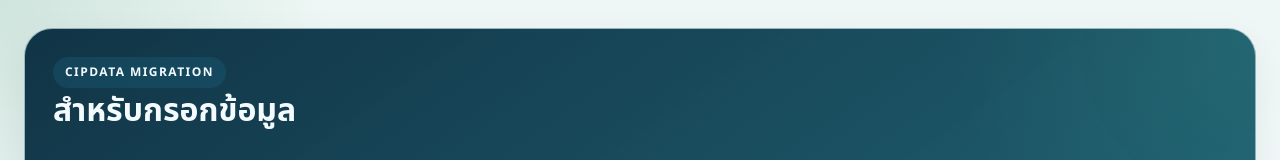
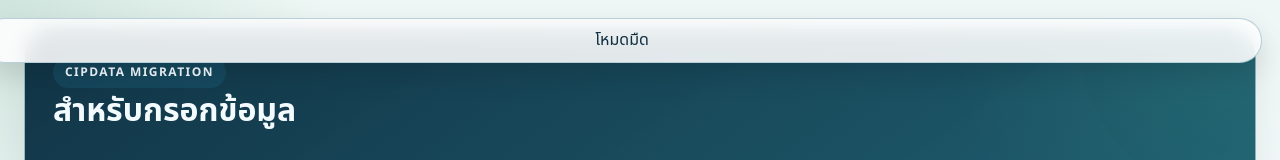
Before and after one commit to AKCD1998/sc-cipdata-lookup-web, a React (Vite) app: page /reports in a window 1280 px wide. Shown: the top 160 px of the page. Built offline with nearby package versions, Linux system fonts and the light colour scheme; no server answers.

Commit message:
feat: implement theme toggle functionality and enhance CSS variable usage for dark mode support

```diff
--- a/src/components/CipdataShell.jsx
+++ b/src/components/CipdataShell.jsx
@@ -1,3 +1,4 @@
+import { useEffect, useState } from "react";
 import { NavLink, useLocation } from "react-router-dom";
 
 const navItems = [
@@ -23,12 +24,35 @@ export function CipdataNav() {
   );
 }
 
+function getInitialTheme() {
+  if (typeof window === "undefined") return "light";
+  const saved = window.localStorage.getItem("cipdata.theme");
+  if (saved === "light" || saved === "dark") return saved;
+  return window.matchMedia("(prefers-color-scheme: dark)").matches ? "dark" : "light";
+}
+
 export default function CipdataShell({ children }) {
   const location = useLocation();
   const showHero = location.pathname !== "/lookup";
+  const [theme, setTheme] = useState(getInitialTheme);
+
+  useEffect(() => {
+    document.documentElement.dataset.theme = theme;
+    window.localStorage.setItem("cipdata.theme", theme);
+  }, [theme]);
 
   return (
     <div className="app-shell">
+      <button
+        type="button"
+        className="theme-toggle"
+        onClick={() => setTheme((current) => (current === "dark" ? "light" : "dark"))}
+        aria-label={theme === "dark" ? "สลับเป็นโหมดสว่าง" : "สลับเป็นโหมดมืด"}
+        title={theme === "dark" ? "สลับเป็นโหมดสว่าง" : "สลับเป็นโหมดมืด"}
+      >
+        {theme === "dark" ? "โหมดสว่าง" : "โหมดมืด"}
+      </button>
+
       {showHero ? (
         <header className="hero-card">
           <div className="hero-copy">
--- a/src/styles.css
+++ b/src/styles.css
@@ -1,11 +1,108 @@
 :root {
   font-family: "Noto Sans Thai", "Segoe UI", sans-serif;
-  color: #103041;
-  background:
+  color: var(--text-main);
+  line-height: 1.45;
+  color-scheme: light;
+  --text-main: #103041;
+  --text-muted: #6a8695;
+  --text-soft: #315468;
+  --page-bg:
     radial-gradient(circle at top left, rgba(64, 145, 108, 0.18), transparent 22%),
     linear-gradient(180deg, #eef7f5 0%, #f9fbfd 55%, #edf4f8 100%);
-  line-height: 1.45;
-  color-scheme: light;
+  --button-start: #0e7d63;
+  --button-end: #135f8a;
+  --button-text: #ffffff;
+  --ghost-bg: #eaf2f5;
+  --ghost-text: #24506a;
+  --input-bg: rgba(255, 255, 255, 0.96);
+  --input-border: #bdd0d8;
+  --input-text: #103041;
+  --surface-bg: rgba(255, 255, 255, 0.92);
+  --surface-border: rgba(182, 206, 217, 0.8);
+  --surface-shadow: 0 16px 40px rgba(11, 42, 60, 0.08);
+  --hero-text: #f4fbff;
+  --hero-bg:
+    radial-gradient(circle at top right, rgba(78, 193, 164, 0.14), transparent 24%),
+    linear-gradient(145deg, rgba(12, 48, 66, 0.98) 0%, rgba(22, 89, 107, 0.96) 100%);
+  --eyebrow-bg: rgba(29, 114, 145, 0.25);
+  --nav-pill-bg: rgba(241, 250, 252, 0.12);
+  --nav-pill-text: #effcff;
+  --nav-pill-border: rgba(210, 242, 247, 0.18);
+  --nav-pill-active-bg: #f1fbf9;
+  --nav-pill-active-text: #0c3a4f;
+  --card-bg: #fbfeff;
+  --card-border: #d7e5eb;
+  --table-bg: #ffffff;
+  --table-head-bg: #f2f8fa;
+  --table-head-text: #285167;
+  --table-row-border: #edf3f6;
+  --table-row-hover: #fbfeff;
+  --pill-green-bg: #ebf7ef;
+  --pill-green-text: #1f6a42;
+  --pill-warn-bg: #fff5e8;
+  --pill-warn-text: #8b5414;
+  --modal-backdrop: rgba(5, 20, 30, 0.48);
+  --legacy-head-bg: #0f4c5c;
+  --legacy-head-text: #ffffff;
+  --legacy-purple: #6b21a8;
+  --legacy-label-bg: #f6f7fb;
+  --legacy-box-bg: #fafafa;
+  --legacy-table-border: #cad3df;
+  --theme-toggle-bg: rgba(255, 255, 255, 0.88);
+  --theme-toggle-border: rgba(182, 206, 217, 0.95);
+  --theme-toggle-text: #103041;
+}
+
+:root[data-theme="dark"] {
+  color-scheme: dark;
+  --text-main: #e7f0fb;
+  --text-muted: #9eb4c4;
+  --text-soft: #bfd0db;
+  --page-bg:
+    radial-gradient(circle at top left, rgba(51, 133, 104, 0.18), transparent 22%),
+    linear-gradient(180deg, #08121a 0%, #0b1620 55%, #0f1f2b 100%);
+  --button-start: #1ea672;
+  --button-end: #1d7fb0;
+  --button-text: #f7fbff;
+  --ghost-bg: #153040;
+  --ghost-text: #d3e6f2;
+  --input-bg: rgba(10, 24, 34, 0.96);
+  --input-border: #2a4558;
+  --input-text: #e7f0fb;
+  --surface-bg: rgba(12, 24, 34, 0.92);
+  --surface-border: rgba(49, 75, 92, 0.9);
+  --surface-shadow: 0 18px 42px rgba(0, 0, 0, 0.34);
+  --hero-text: #f4fbff;
+  --hero-bg:
+    radial-gradient(circle at top right, rgba(70, 179, 144, 0.16), transparent 24%),
+    linear-gradient(145deg, rgba(5, 23, 34, 0.98) 0%, rgba(12, 64, 81, 0.96) 100%);
+  --eyebrow-bg: rgba(74, 152, 182, 0.22);
+  --nav-pill-bg: rgba(241, 250, 252, 0.08);
+  --nav-pill-text: #edf9ff;
+  --nav-pill-border: rgba(210, 242, 247, 0.14);
+  --nav-pill-active-bg: #dff6ef;
+  --nav-pill-active-text: #0d3547;
+  --card-bg: #101f2b;
+  --card-border: #284051;
+  --table-bg: #0f1d28;
+  --table-head-bg: #173142;
+  --table-head-text: #e2f3fb;
+  --table-row-border: #233747;
+  --table-row-hover: #142635;
+  --pill-green-bg: #173a2a;
+  --pill-green-text: #98ebbe;
+  --pill-warn-bg: #3b2a12;
+  --pill-warn-text: #ffd59c;
+  --modal-backdrop: rgba(1, 7, 11, 0.72);
+  --legacy-head-bg: #10394a;
+  --legacy-head-text: #f5fbff;
+  --legacy-purple: #7f2bd0;
+  --legacy-label-bg: #122432;
+  --legacy-box-bg: #0d1a24;
+  --legacy-table-border: #294152;
+  --theme-toggle-bg: rgba(13, 28, 39, 0.92);
+  --theme-toggle-border: rgba(50, 74, 90, 0.95);
+  --theme-toggle-text: #e7f0fb;
 }
 
 * {
@@ -20,10 +117,9 @@ body,
 
 body {
   margin: 0;
-  background:
-    radial-gradient(circle at top left, rgba(64, 145, 108, 0.18), transparent 22%),
-    linear-gradient(180deg, #eef7f5 0%, #f9fbfd 55%, #edf4f8 100%);
+  background: var(--page-bg);
   overflow-x: hidden;
+  color: var(--text-main);
 }
 
 body,
@@ -46,8 +142,8 @@ button,
 .button-link {
   border: 0;
   padding: 10px 16px;
-  background: linear-gradient(135deg, #0e7d63 0%, #135f8a 100%);
-  color: #ffffff;
+  background: linear-gradient(135deg, var(--button-start) 0%, var(--button-end) 100%);
+  color: var(--button-text);
   cursor: pointer;
   text-decoration: none;
   transition:
@@ -71,8 +167,8 @@ button:disabled {
 
 button.ghost,
 .button-link.ghost {
-  background: #eaf2f5;
-  color: #24506a;
+  background: var(--ghost-bg);
+  color: var(--ghost-text);
 }
 
 button.small {
@@ -84,16 +180,16 @@ input,
 select,
 textarea {
   width: 100%;
-  border: 1px solid #bdd0d8;
+  border: 1px solid var(--input-border);
   padding: 11px 12px;
-  background: rgba(255, 255, 255, 0.96);
-  color: #103041;
+  background: var(--input-bg);
+  color: var(--input-text);
 }
 
 label {
   display: grid;
   gap: 8px;
-  color: #315468;
+  color: var(--text-soft);
   font-size: 14px;
 }
 
@@ -127,9 +223,9 @@ label {
 .panel,
 .notice,
 .modal-card {
-  background: rgba(255, 255, 255, 0.92);
-  border: 1px solid rgba(182, 206, 217, 0.8);
-  box-shadow: 0 16px 40px rgba(11, 42, 60, 0.08);
+  background: var(--surface-bg);
+  border: 1px solid var(--surface-border);
+  box-shadow: var(--surface-shadow);
 }
 
 .hero-card {
@@ -138,10 +234,8 @@ label {
   padding: 28px;
   display: grid;
   gap: 20px;
-  background:
-    radial-gradient(circle at top right, rgba(78, 193, 164, 0.14), transparent 24%),
-    linear-gradient(145deg, rgba(12, 48, 66, 0.98) 0%, rgba(22, 89, 107, 0.96) 100%);
-  color: #f4fbff;
+  background: var(--hero-bg);
+  color: var(--hero-text);
 }
 
 .lookup-hero-card {
@@ -160,7 +254,7 @@ label {
 .panel-header p,
 .summary-card small,
 .subtle {
-  color: #6a8695;
+  color: var(--text-muted);
 }
 
 .hero-copy p {
@@ -173,7 +267,7 @@ label {
   width: fit-content;
   padding: 7px 12px;
   border-radius: 999px;
-  background: rgba(29, 114, 145, 0.25);
+  background: var(--eyebrow-bg);
   letter-spacing: 0.12em;
   text-transform: uppercase;
   font-size: 12px;
@@ -190,14 +284,14 @@ label {
   padding: 10px 14px;
   border-radius: 999px;
   text-decoration: none;
-  background: rgba(241, 250, 252, 0.12);
-  color: #effcff;
-  border: 1px solid rgba(210, 242, 247, 0.18);
+  background: var(--nav-pill-bg);
+  color: var(--nav-pill-text);
+  border: 1px solid var(--nav-pill-border);
 }
 
 .nav-pill--active {
-  background: #f1fbf9;
-  color: #0c3a4f;
+  background: var(--nav-pill-active-bg);
+  color: var(--nav-pill-active-text);
 }
 
 .panel {
@@ -250,7 +344,7 @@ label {
 .skeleton-block {
   display: block;
   border-radius: 999px;
-  background: linear-gradient(90deg, #edf4f7 0%, #dceaf0 50%, #edf4f7 100%);
+  background: linear-gradient(90deg, color-mix(in srgb, var(--card-bg) 85%, white) 0%, color-mix(in srgb, var(--card-bg) 65%, white) 50%, color-mix(in srgb, var(--card-bg) 85%, white) 100%);
   background-size: 200% 100%;
   animation: skeleton-shift 1.2s ease-in-out infinite;
 }
@@ -320,22 +414,41 @@ label {
 
 .summary-card,
 .embedded-panel {
-  border: 1px solid #d7e5eb;
+  border: 1px solid var(--card-border);
   border-radius: 18px;
   padding: 18px;
-  background: #fbfeff;
+  background: var(--card-bg);
 }
 
 .summary-card span {
   display: block;
   margin-bottom: 10px;
-  color: #5e7989;
+  color: var(--text-muted);
 }
 
 .summary-card strong {
   display: block;
   font-size: 22px;
-  color: #103041;
+  color: var(--text-main);
+}
+
+.theme-toggle {
+  position: fixed;
+  top: 18px;
+  right: 18px;
+  z-index: 40;
+  padding: 10px 14px;
+  border-radius: 999px;
+  border: 1px solid var(--theme-toggle-border);
+  background: var(--theme-toggle-bg);
+  color: var(--theme-toggle-text);
+  box-shadow: 0 12px 28px rgba(0, 0, 0, 0.12);
+  backdrop-filter: blur(10px);
+}
+
+.theme-toggle:hover:not(:disabled),
+.theme-toggle:focus-visible:not(:disabled) {
+  box-shadow: 0 14px 30px rgba(0, 0, 0, 0.16);
 }
 
 .notice {
```
